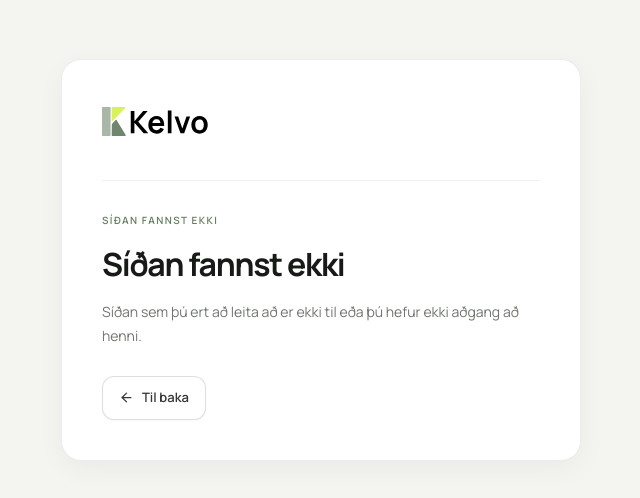
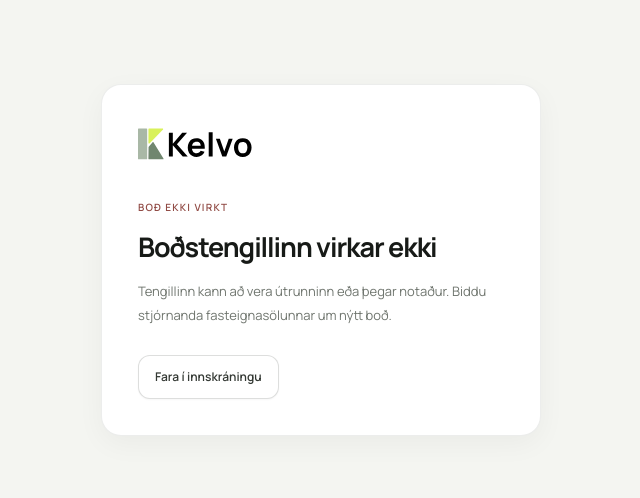
Before and after one commit to pitlanex-alt/real-estate-os, a Next.js app: page /auth/invite/setup in a window 1280 px wide. Before the commit this address had no page. Shown: the part 140-638 px from the top of the page, without its empty margins (319-959 px from the left). Built offline with nearby package versions, Linux system fonts and the light colour scheme; no server answers.

Commit message:
Add production team invitation flow

```diff
--- /dev/null
+++ b/app/auth/invite/InvitePasswordForm.tsx
@@ -0,0 +1,30 @@
+"use client";
+
+import { useActionState } from "react";
+import { Button } from "@/app/components/ui/Button";
+import { Input } from "@/app/components/ui/Input";
+import { setInvitePassword, type InvitePasswordState } from "./actions";
+
+const initialState: InvitePasswordState = { error: null };
+
+export function InvitePasswordForm() {
+  const [state, action, pending] = useActionState(setInvitePassword, initialState);
+
+  return (
+    <form action={action} className="mt-7 space-y-5">
+      <div>
+        <label htmlFor="password" className="text-[12px] font-medium text-[#555d56]">Nýtt lykilorð</label>
+        <Input id="password" name="password" type="password" autoComplete="new-password" minLength={10} required className="mt-2" />
+        <p className="mt-2 text-[11px] text-[var(--text-muted)]">Að minnsta kosti 10 stafir.</p>
+      </div>
+      <div>
+        <label htmlFor="passwordConfirmation" className="text-[12px] font-medium text-[#555d56]">Staðfesta lykilorð</label>
+        <Input id="passwordConfirmation" name="passwordConfirmation" type="password" autoComplete="new-password" minLength={10} required className="mt-2" />
+      </div>
+      {state.error && <p role="alert" className="rounded-[12px] bg-[#f7e7e5] px-3 py-2.5 text-[13px] text-[#914b45]">{state.error}</p>}
+      <Button type="submit" variant="primary" disabled={pending} className="min-h-12 w-full text-base font-semibold">
+        {pending ? "Vista lykilorð…" : "Staðfesta boð"}
+      </Button>
+    </form>
+  );
+}
--- /dev/null
+++ b/app/auth/invite/actions.ts
@@ -0,0 +1,42 @@
+"use server";
+
+import { redirect } from "next/navigation";
+import { resolvePostAuthDestination } from "@/lib/auth/post-auth";
+import { createClient } from "@/lib/supabase/server";
+
+export type InvitePasswordState = { error: string | null };
+
+export async function setInvitePassword(
+  _state: InvitePasswordState,
+  formData: FormData,
+): Promise<InvitePasswordState> {
+  const password = String(formData.get("password") ?? "");
+  const confirmation = String(formData.get("passwordConfirmation") ?? "");
+
+  if (password.length < 10) return { error: "Lykilorðið þarf að vera að minnsta kosti 10 stafir." };
+  if (password !== confirmation) return { error: "Lykilorðin passa ekki saman." };
+
+  const supabase = await createClient();
+  const { data: { user }, error: authError } = await supabase.auth.getUser();
+  if (authError || !user) return { error: "Boðstengillinn er ógildur eða útrunninn." };
+  if (!user.invited_at) return { error: "Þessi aðgangur var ekki stofnaður með teymisboði." };
+
+  const { data: membership, error: membershipError } = await supabase
+    .from("organization_memberships")
+    .select("organization_id")
+    .eq("user_id", user.id)
+    .eq("is_active", true)
+    .limit(1)
+    .maybeSingle();
+
+  if (membershipError || !membership) return { error: "Enginn virkur teymisaðgangur fannst fyrir boðið." };
+
+  const { error } = await supabase.auth.updateUser({
+    password,
+    data: { invite_accepted_at: new Date().toISOString() },
+  });
+  if (error) return { error: "Ekki tókst að vista lykilorðið. Reyndu aftur." };
+
+  const resolution = await resolvePostAuthDestination(supabase, "internal");
+  redirect(resolution.destination ?? "/properties");
+}
--- /dev/null
+++ b/app/auth/invite/route.ts
@@ -0,0 +1,20 @@
+import type { EmailOtpType } from "@supabase/supabase-js";
+import { type NextRequest, NextResponse } from "next/server";
+import { createClient } from "@/lib/supabase/server";
+
+export async function GET(request: NextRequest) {
+  const tokenHash = request.nextUrl.searchParams.get("token_hash");
+  const type = request.nextUrl.searchParams.get("type") as EmailOtpType | null;
+  const destination = new URL("/auth/invite/setup", request.url);
+
+  if (!tokenHash || type !== "invite") {
+    destination.searchParams.set("error", "invalid_invite");
+    return NextResponse.redirect(destination);
+  }
+
+  const supabase = await createClient();
+  const { error } = await supabase.auth.verifyOtp({ token_hash: tokenHash, type });
+
+  if (error) destination.searchParams.set("error", "invalid_or_expired");
+  return NextResponse.redirect(destination);
+}
--- /dev/null
+++ b/app/auth/invite/setup/page.tsx
@@ -0,0 +1,56 @@
+import type { Metadata } from "next";
+import Link from "next/link";
+import { KelvoLogo } from "@/app/components/KelvoBrand";
+import { createClient } from "@/lib/supabase/server";
+import { InvitePasswordForm } from "../InvitePasswordForm";
+
+export const metadata: Metadata = { title: "Teymisboð — Kelvo" };
+
+type Relation<T> = T | T[] | null;
+function one<T>(value: Relation<T>) { return Array.isArray(value) ? value[0] ?? null : value; }
+
+export default async function InviteSetupPage({ searchParams }: { searchParams: Promise<{ error?: string }> }) {
+  const query = await searchParams;
+  const supabase = await createClient();
+  const { data: { user } } = await supabase.auth.getUser();
+  const membershipResult = user ? await supabase
+    .from("organization_memberships")
+    .select("organization:organizations(name)")
+    .eq("user_id", user.id)
+    .eq("is_active", true)
+    .limit(1)
+    .maybeSingle() : null;
+  const profileResult = user ? await supabase.from("profiles").select("display_name,email").eq("id", user.id).maybeSingle() : null;
+  const organization = one(membershipResult?.data?.organization as Relation<{ name: string }>);
+  const profile = profileResult?.data;
+  const canAccept = Boolean(user?.invited_at && organization && !query.error);
+
+  return (
+    <main className="grid min-h-screen place-items-center bg-[var(--background)] px-5 py-10 text-[var(--text-primary)]">
+      <section className="kelvo-card w-full max-w-[440px] p-7 sm:p-9" aria-labelledby="invite-heading">
+        <KelvoLogo className="w-[116px]" priority />
+        {canAccept ? (
+          <>
+            <p className="mt-8 text-[10px] font-semibold uppercase tracking-[0.12em] text-[#667d5d]">Boð í teymi</p>
+            <h1 id="invite-heading" className="mt-3 text-[27px] font-bold tracking-[-0.04em]">Velkomin í Kelvo</h1>
+            <p className="mt-3 text-[13px] leading-6 text-[var(--text-secondary)]">
+              Settu lykilorð til að ljúka boðinu og opna vinnusvæði {organization?.name}.
+            </p>
+            <div className="mt-6 rounded-[14px] bg-[var(--surface-soft)] px-4 py-3">
+              <p className="text-[13px] font-semibold">{profile?.display_name ?? user?.user_metadata.display_name ?? "Nýr teymisaðili"}</p>
+              <p className="mt-1 text-[12px] text-[var(--text-secondary)]">{profile?.email ?? user?.email}</p>
+            </div>
+            <InvitePasswordForm />
+          </>
+        ) : (
+          <>
+            <p className="mt-8 text-[10px] font-semibold uppercase tracking-[0.12em] text-[#914b45]">Boð ekki virkt</p>
+            <h1 id="invite-heading" className="mt-3 text-[27px] font-bold tracking-[-0.04em]">Boðstengillinn virkar ekki</h1>
+            <p className="mt-3 text-[13px] leading-6 text-[var(--text-secondary)]">Tengillinn kann að vera útrunninn eða þegar notaður. Biddu stjórnanda fasteignasölunnar um nýtt boð.</p>
+            <Link href="/login" className="mo-button mo-button-secondary mt-7 inline-flex min-h-11 px-4 text-[12px]">Fara í innskráningu</Link>
+          </>
+        )}
+      </section>
+    </main>
+  );
+}
--- a/app/team/actions.ts
+++ b/app/team/actions.ts
@@ -3,6 +3,7 @@
 import { revalidatePath } from "next/cache";
 import { createAdminClient } from "@/lib/supabase/admin";
 import { requireInternalIdentity } from "@/lib/auth/post-auth";
+import { getTeamInviteRedirectUrl } from "@/lib/site-url";
 import { createClient } from "@/lib/supabase/server";
 
 export type TeamState = { error: string | null; success: string | null };
@@ -13,8 +14,10 @@ async function requireAdmin() { const supabase=await createClient(); const ident
 
 export async function inviteTeamMember(_state:TeamState,formData:FormData):Promise<TeamState>{
   try { const {supabase,identity}=await requireAdmin(); const email=String(formData.get("email")??"").trim().toLowerCase(); const displayName=String(formData.get("displayName")??"").trim(); const role=String(formData.get("role")??"") as Role; if(!email||!displayName||!roles.has(role)) return{error:"Nafn, netfang og hlutverk eru nauðsynleg.",success:null};
+    const {data:organization,error:organizationError}=await supabase.from("organizations").select("name").eq("id",identity.organizationId).single();
+    if(organizationError||!organization)return{error:"Ekki tókst að finna fasteignasöluna.",success:null};
     const admin=createAdminClient(); let userId:string|null=null; const listed=await admin.auth.admin.listUsers({page:1,perPage:1000}); userId=listed.data.users.find((user)=>user.email?.toLowerCase()===email)?.id??null;
-    if(!userId){const invited=await admin.auth.admin.inviteUserByEmail(email,{data:{display_name:displayName,account_type:"internal"}}); if(invited.error||!invited.data.user)return{error:"Ekki tókst að senda boð. Athugaðu Auth tölvupóstsstillingar.",success:null}; userId=invited.data.user.id;}
+    if(!userId){const invited=await admin.auth.admin.inviteUserByEmail(email,{redirectTo:getTeamInviteRedirectUrl(),data:{display_name:displayName,account_type:"internal",organization_id:identity.organizationId,organization_name:organization.name,invited_role:role,invite_flow:"kelvo_team_v1"}}); if(invited.error||!invited.data.user)return{error:"Ekki tókst að senda boð. Athugaðu Auth tölvupóstsstillingar.",success:null}; userId=invited.data.user.id;}
     await admin.from("profiles").upsert({id:userId,display_name:displayName,email,account_type:"internal"},{onConflict:"id"});
     const membership=await supabase.rpc("set_team_membership",{p_organization_id:identity.organizationId,p_user_id:userId,p_role:role,p_is_active:true}); if(membership.error)return{error:"Notandi fannst en ekki tókst að tengja hann teyminu.",success:null}; revalidatePath("/team"); return{error:null,success:"Teymisaðila hefur verið boðið."};
   } catch(caught){return{error:caught instanceof Error?caught.message:"Aðgerð mistókst.",success:null};}
--- a/app/team/page.tsx
+++ b/app/team/page.tsx
@@ -1,6 +1,53 @@
 import { AppShell } from "@/app/components/AppShell";
 import { requireInternalIdentity } from "@/lib/auth/post-auth";
+import { createAdminClient } from "@/lib/supabase/admin";
 import { createClient } from "@/lib/supabase/server";
 import { TeamManager, type TeamMember } from "./TeamManager";
-function initials(name:string){return name.split(/\s+/).filter(Boolean).slice(0,2).map((part)=>part[0]?.toLocaleUpperCase("is-IS")).join("");}
-export default async function TeamPage(){const supabase=await createClient();const identity=await requireInternalIdentity(supabase);const{data,error}=await supabase.from("organization_memberships").select("user_id,role,is_active,profile:profiles!organization_memberships_user_id_fkey(display_name,email,professional_title,profile_photo_path)").eq("organization_id",identity.organizationId).order("created_at");if(error)console.error("Unable to load team",error);const members:TeamMember[]=await Promise.all((data??[]).flatMap((row)=>{const profile=Array.isArray(row.profile)?row.profile[0]:row.profile;return profile?[{row,profile}]:[]}).map(async({row,profile})=>({userId:row.user_id,name:profile.display_name,email:profile.email,title:profile.professional_title,role:row.role as TeamMember["role"],active:row.is_active,initials:initials(profile.display_name),photoUrl:profile.profile_photo_path?(await supabase.storage.from("agency-assets").createSignedUrl(profile.profile_photo_path,3600)).data?.signedUrl??null:null})));return <AppShell activeItem="Teymi" identity={identity}><div className="mx-auto max-w-[1336px] px-4 pb-16 pt-8 sm:px-6 lg:px-10 xl:px-12"><header><h1 className="text-[28px] font-bold tracking-[-0.04em] text-[var(--text-primary)]">Teymi</h1><p className="mt-2 text-[13px] text-[var(--text-secondary)]">Aðgangur, hlutverk og virk staða starfsfólks.</p></header><TeamManager members={members} canEdit={identity.role==="admin"}/></div></AppShell>}
+
+function initials(name: string) {
+  return name.split(/\s+/).filter(Boolean).slice(0, 2).map((part) => part[0]?.toLocaleUpperCase("is-IS")).join("");
+}
+
+export default async function TeamPage() {
+  const supabase = await createClient();
+  const identity = await requireInternalIdentity(supabase);
+  const { data, error } = await supabase
+    .from("organization_memberships")
+    .select("user_id,role,is_active,profile:profiles!organization_memberships_user_id_fkey(display_name,email,professional_title,profile_photo_path)")
+    .eq("organization_id", identity.organizationId)
+    .order("created_at");
+  if (error) console.error("Unable to load team", error);
+
+  const admin = createAdminClient();
+  const members: TeamMember[] = await Promise.all((data ?? []).flatMap((row) => {
+    const profile = Array.isArray(row.profile) ? row.profile[0] : row.profile;
+    return profile ? [{ row, profile }] : [];
+  }).map(async ({ row, profile }) => {
+    const [photoResult, authResult] = await Promise.all([
+      profile.profile_photo_path
+        ? supabase.storage.from("agency-assets").createSignedUrl(profile.profile_photo_path, 3600)
+        : Promise.resolve({ data: null }),
+      admin.auth.admin.getUserById(row.user_id),
+    ]);
+    const authUser = authResult.data.user;
+    const isKelvoTeamInvite = authUser?.user_metadata.invite_flow === "kelvo_team_v1";
+    const invitePending = Boolean(row.is_active && authUser?.invited_at && (
+      isKelvoTeamInvite
+        ? !authUser.user_metadata.invite_accepted_at
+        : !authUser.last_sign_in_at
+    ));
+    return {
+      userId: row.user_id,
+      name: profile.display_name,
+      email: profile.email,
+      title: profile.professional_title,
+      role: row.role as TeamMember["role"],
+      active: row.is_active,
+      invitePending,
+      initials: initials(profile.display_name),
+      photoUrl: photoResult.data?.signedUrl ?? null,
+    };
+  }));
+
+  return <AppShell activeItem="Teymi" identity={identity}><div className="mx-auto max-w-[1336px] px-4 pb-16 pt-8 sm:px-6 lg:px-10 xl:px-12"><header><h1 className="text-[28px] font-bold tracking-[-0.04em] text-[var(--text-primary)]">Teymi</h1><p className="mt-2 text-[13px] text-[var(--text-secondary)]">Aðgangur, hlutverk og virk staða starfsfólks.</p></header><TeamManager members={members} canEdit={identity.role === "admin"}/></div></AppShell>;
+}
--- /dev/null
+++ b/lib/site-url.ts
@@ -0,0 +1,20 @@
+import "server-only";
+
+function normalizeSiteUrl(value: string) {
+  const candidate = /^https?:\/\//i.test(value) ? value : `https://${value}`;
+  return new URL(candidate).origin;
+}
+
+export function getSiteUrl() {
+  const configuredUrl = process.env.NEXT_PUBLIC_SITE_URL?.trim();
+  if (configuredUrl) return normalizeSiteUrl(configuredUrl);
+
+  const vercelProductionUrl = process.env.VERCEL_PROJECT_PRODUCTION_URL?.trim();
+  if (vercelProductionUrl) return normalizeSiteUrl(vercelProductionUrl);
+
+  return "http://localhost:3000";
+}
+
+export function getTeamInviteRedirectUrl() {
+  return new URL("/auth/invite", getSiteUrl()).toString();
+}
```
Also changed, not shown: app/team/TeamManager.tsx (+3 -2 lines), 2 other files (tests, documents, lock files or other folders).
